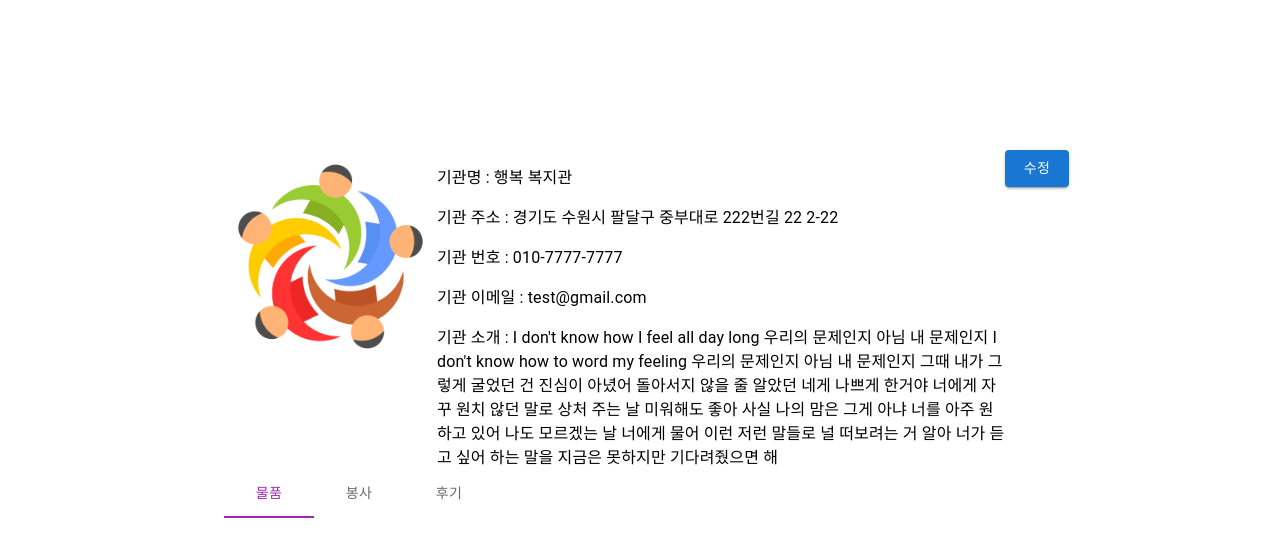
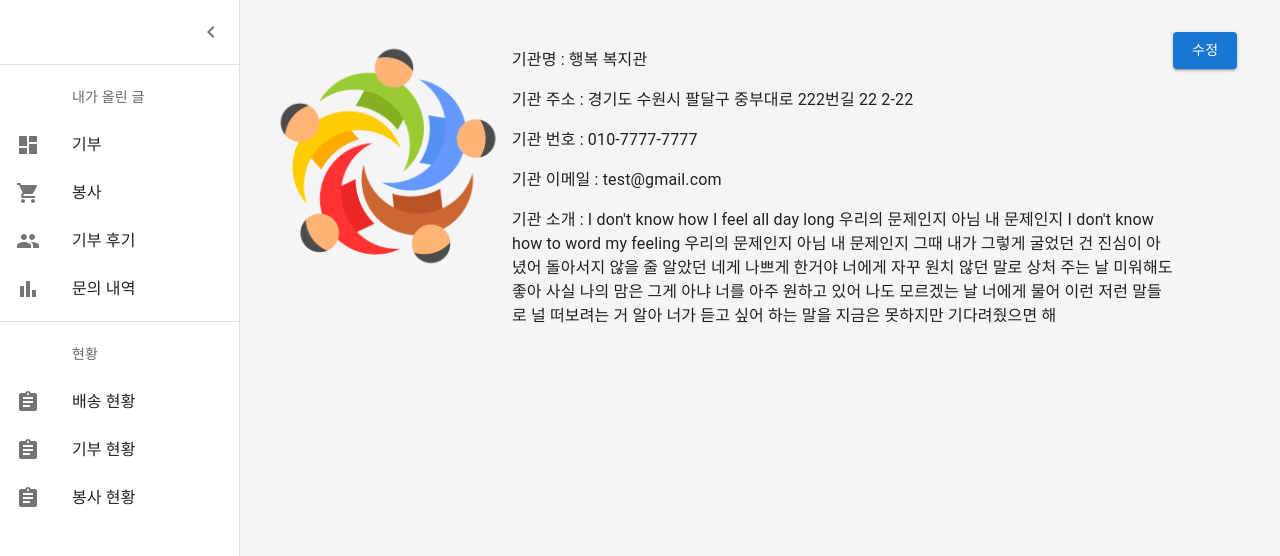
Before and after one commit to so-ohee/Help-us, a Next.js app in the folder frontend/: page /orgpage/test in a window 1280 px wide. Shown: the top 556 px of the page. Built offline with nearby package versions, Linux system fonts and the light colour scheme.

Commit message:
[Feat]기관페이지

```diff
--- /dev/null
+++ b/frontend/components/listItems.tsx
@@ -0,0 +1,75 @@
+import * as React from "react";
+import ListItemButton from "@mui/material/ListItemButton";
+import ListItemIcon from "@mui/material/ListItemIcon";
+import ListItemText from "@mui/material/ListItemText";
+import ListSubheader from "@mui/material/ListSubheader";
+import DashboardIcon from "@mui/icons-material/Dashboard";
+import ShoppingCartIcon from "@mui/icons-material/ShoppingCart";
+import PeopleIcon from "@mui/icons-material/People";
+import BarChartIcon from "@mui/icons-material/BarChart";
+import LayersIcon from "@mui/icons-material/Layers";
+import AssignmentIcon from "@mui/icons-material/Assignment";
+
+export const mainListItems = (
+  <React.Fragment>
+    <ListSubheader component="div" inset>
+      내가 올린 글
+    </ListSubheader>
+    <ListItemButton>
+      <ListItemIcon>
+        <DashboardIcon />
+      </ListItemIcon>
+      <ListItemText primary="기부" />
+    </ListItemButton>
+    <ListItemButton>
+      <ListItemIcon>
+        <ShoppingCartIcon />
+      </ListItemIcon>
+      <ListItemText primary="봉사" />
+    </ListItemButton>
+    <ListItemButton>
+      <ListItemIcon>
+        <PeopleIcon />
+      </ListItemIcon>
+      <ListItemText primary="기부 후기" />
+    </ListItemButton>
+    <ListItemButton>
+      <ListItemIcon>
+        <BarChartIcon />
+      </ListItemIcon>
+      <ListItemText primary="문의 내역" />
+    </ListItemButton>
+    {/* <ListItemButton>
+      <ListItemIcon>
+        <LayersIcon />
+      </ListItemIcon>
+      <ListItemText primary="Integrations" />
+    </ListItemButton> */}
+  </React.Fragment>
+);
+
+export const secondaryListItems = (
+  <React.Fragment>
+    <ListSubheader component="div" inset>
+      현황
+    </ListSubheader>
+    <ListItemButton>
+      <ListItemIcon>
+        <AssignmentIcon />
+      </ListItemIcon>
+      <ListItemText primary="배송 현황" />
+    </ListItemButton>
+    <ListItemButton>
+      <ListItemIcon>
+        <AssignmentIcon />
+      </ListItemIcon>
+      <ListItemText primary="기부 현황" />
+    </ListItemButton>
+    <ListItemButton>
+      <ListItemIcon>
+        <AssignmentIcon />
+      </ListItemIcon>
+      <ListItemText primary="봉사 현황" />
+    </ListItemButton>
+  </React.Fragment>
+);
--- a/frontend/package.json
+++ b/frontend/package.json
@@ -12,6 +12,7 @@
     "@babel/core": "^7.17.9",
     "@emotion/react": "^11.9.0",
     "@emotion/styled": "^11.8.1",
+    "@mui/icons-material": "^5.6.2",
     "@mui/material": "^5.6.2",
     "next": "^12.1.5",
     "react": "^18.0.0",
--- a/frontend/pages/_app.tsx
+++ b/frontend/pages/_app.tsx
@@ -11,6 +11,7 @@ function MyApp({ Component, pageProps }: AppProps) {
         {/* 파비콘이 적용되지 않는 이유는?.. ㅜㅜ */}
         <link rel="favicon" href="/favicon.ico" />
       </Head>
+
       <Component {...pageProps} />
     </>
   );
--- a/frontend/pages/orgpage/[pk].tsx
+++ b/frontend/pages/orgpage/[pk].tsx
@@ -13,44 +13,44 @@ import {
   Box,
 } from "@mui/material";
 
-// interface TabPanelProps {
-//   children?: React.ReactNode;
-//   dir?: string;
-//   index: number;
-//   value: number;
-// }
+interface TabPanelProps {
+  children?: React.ReactNode;
+  dir?: string;
+  index: number;
+  value: number;
+}
 
-// function TabPanel(props: TabPanelProps) {
-//   const { children, value, index, ...other } = props;
+function TabPanel(props: TabPanelProps) {
+  const { children, value, index, ...other } = props;
 
-//   return (
-//     <div
-//       role="tabpanel"
-//       hidden={value !== index}
-//       id={`full-width-tabpanel-${index}`}
-//       aria-labelledby={`full-width-tab-${index}`}
-//       {...other}
-//     >
-//       {value === index && (
-//         <Box sx={{ p: 3 }}>
-//           <Typography>{children}</Typography>
-//         </Box>
-//       )}
-//     </div>
-//   );
-// }
+  return (
+    <div
+      role="tabpanel"
+      hidden={value !== index}
+      id={`full-width-tabpanel-${index}`}
+      aria-labelledby={`full-width-tab-${index}`}
+      {...other}
+    >
+      {value === index && (
+        <Box sx={{ p: 3 }}>
+          <Typography>{children}</Typography>
+        </Box>
+      )}
+    </div>
+  );
+}
 
-// function a11yProps(index: number) {
-//   return {
-//     id: `full-width-tab-${index}`,
-//     "aria-controls": `full-width-tabpanel-${index}`,
-//   };
-// }
+function a11yProps(index: number) {
+  return {
+    id: `full-width-tab-${index}`,
+    "aria-controls": `full-width-tabpanel-${index}`,
+  };
+}
 
 const OrgMypage: FC = () => {
-  const [tabValue, setTabValue] = useState<string>("one");
+  const [tabValue, setTabValue] = useState<number>(0);
 
-  const handleChange = (event: React.SyntheticEvent, newValue: string) => {
+  const handleChange = (event: React.SyntheticEvent, newValue: number) => {
     setTabValue(newValue);
   };
 
@@ -88,7 +88,7 @@ const OrgMypage: FC = () => {
             <Button variant="contained">수정</Button>
           </Grid>
         </Grid>
-        <Box sx={{ width: "100%" }}>
+        <Box sx={{ width: "100%", mt: 5 }}>
           <Tabs
             value={tabValue}
             onChange={handleChange}
@@ -96,11 +96,23 @@ const OrgMypage: FC = () => {
             indicatorColor="secondary"
             aria-label="secondary tabs example"
           >
-            <Tab value="one" label="물품" />
-            <Tab value="two" label="봉사" />
-            <Tab value="three" label="후기" />
+            <Tab label="물품" {...a11yProps(0)} />
+            <Tab label="봉사" {...a11yProps(1)} />
+            <Tab label="후기" {...a11yProps(2)} />
           </Tabs>
+          <TabPanel value={tabValue} index={0}>
+            Item One
+          </TabPanel>
+          <TabPanel value={tabValue} index={1}>
+            Item Two
+          </TabPanel>
+          <TabPanel value={tabValue} index={2}>
+            Item Three
+          </TabPanel>
         </Box>
+        <Typography variant="h4" sx={{ mt: 5 }}>
+          배송 현황
+        </Typography>
       </Container>
       <style jsx>
         {`
--- /dev/null
+++ b/frontend/pages/orgpage/test.tsx
@@ -0,0 +1,142 @@
+import { FC } from "react";
+import Image from "next/image";
+import orgDefaultImage from "../../public/images/orgDefaultImage.png";
+import { useState } from "react";
+import { styled, createTheme, ThemeProvider } from "@mui/material/styles";
+import MuiDrawer from "@mui/material/Drawer";
+import {
+  Container,
+  Grid,
+  Stack,
+  Typography,
+  Button,
+  Tabs,
+  Tab,
+  Box,
+  CssBaseline,
+  IconButton,
+  Toolbar,
+  Divider,
+  List,
+} from "@mui/material";
+import ChevronLeftIcon from "@mui/icons-material/ChevronLeft";
+import NotificationsIcon from "@mui/icons-material/Notifications";
+import { mainListItems, secondaryListItems } from "../../components/listItems";
+// import { navbar } from "../../components/navbar";
+
+const drawerWidth: number = 240;
+
+const Drawer = styled(MuiDrawer, {
+  shouldForwardProp: (prop) => prop !== "open",
+})(({ theme, open }) => ({
+  "& .MuiDrawer-paper": {
+    position: "relative",
+    whiteSpace: "nowrap",
+    width: drawerWidth,
+    transition: theme.transitions.create("width", {
+      easing: theme.transitions.easing.sharp,
+      duration: theme.transitions.duration.enteringScreen,
+    }),
+    boxSizing: "border-box",
+    ...(!open && {
+      overflowX: "hidden",
+      transition: theme.transitions.create("width", {
+        easing: theme.transitions.easing.sharp,
+        duration: theme.transitions.duration.leavingScreen,
+      }),
+      width: theme.spacing(7),
+      [theme.breakpoints.up("sm")]: {
+        width: theme.spacing(9),
+      },
+    }),
+  },
+}));
+
+const mdTheme = createTheme();
+
+const OrgMypageTest: FC = () => {
+  const [open, setOpen] = useState(true);
+  const toggleDrawer = () => {
+    setOpen(!open);
+  };
+
+  return (
+    <ThemeProvider theme={mdTheme}>
+      <Box sx={{ display: "flex" }}>
+        <CssBaseline />
+        <Drawer variant="permanent" open={open}>
+          <Toolbar
+            sx={{
+              display: "flex",
+              alignItems: "center",
+              justifyContent: "flex-end",
+              px: [1],
+            }}
+          >
+            <IconButton onClick={toggleDrawer}>
+              <ChevronLeftIcon />
+            </IconButton>
+          </Toolbar>
+          <Divider />
+          <List component="nav">
+            {mainListItems}
+            <Divider sx={{ my: 1 }} />
+            {secondaryListItems}
+          </List>
+        </Drawer>
+        <Box
+          component="main"
+          sx={{
+            backgroundColor: (theme) =>
+              theme.palette.mode === "light"
+                ? theme.palette.grey[100]
+                : theme.palette.grey[900],
+            flexGrow: 1,
+            height: "100vh",
+            overflow: "auto",
+          }}
+        >
+          <Container maxWidth="lg" sx={{ mt: 4, mb: 4 }}>
+            <Grid container>
+              <Grid xs={3}>
+                <Image
+                  src={orgDefaultImage}
+                  alt="orgImage"
+                  width="300px"
+                  height="300px"
+                />
+              </Grid>
+              <Grid xs={8}>
+                <Typography sx={{ mt: 2 }}>기관명 : 행복 복지관</Typography>
+                <Typography sx={{ mt: 2 }}>
+                  기관 주소 : 경기도 수원시 팔달구 중부대로 222번길 22 2-22
+                </Typography>
+                <Typography sx={{ mt: 2 }}>
+                  기관 번호 : 010-7777-7777
+                </Typography>
+                <Typography sx={{ mt: 2 }}>
+                  기관 이메일 : test@gmail.com
+                </Typography>
+                <Typography sx={{ mt: 2 }}>
+                  기관 소개 : I don't know how I feel all day long 우리의
+                  문제인지 아님 내 문제인지 I don't know how to word my feeling
+                  우리의 문제인지 아님 내 문제인지 그때 내가 그렇게 굴었던 건
+                  진심이 아녔어 돌아서지 않을 줄 알았던 네게 나쁘게 한거야
+                  너에게 자꾸 원치 않던 말로 상처 주는 날 미워해도 좋아 사실
+                  나의 맘은 그게 아냐 너를 아주 원하고 있어 나도 모르겠는 날
+                  너에게 물어 이런 저런 말들로 널 떠보려는 거 알아 너가 듣고
+                  싶어 하는 말을 지금은 못하지만 기다려줬으면 해
+                </Typography>
+              </Grid>
+              <Grid xs={1}>
+                <Button variant="contained">수정</Button>
+              </Grid>
+            </Grid>
+          </Container>
+        </Box>
+      </Box>
+    </ThemeProvider>
+  );
+};
+
+export default OrgMypageTest;
```
Also changed, not shown: 2 other files (tests, documents, lock files or other folders).
